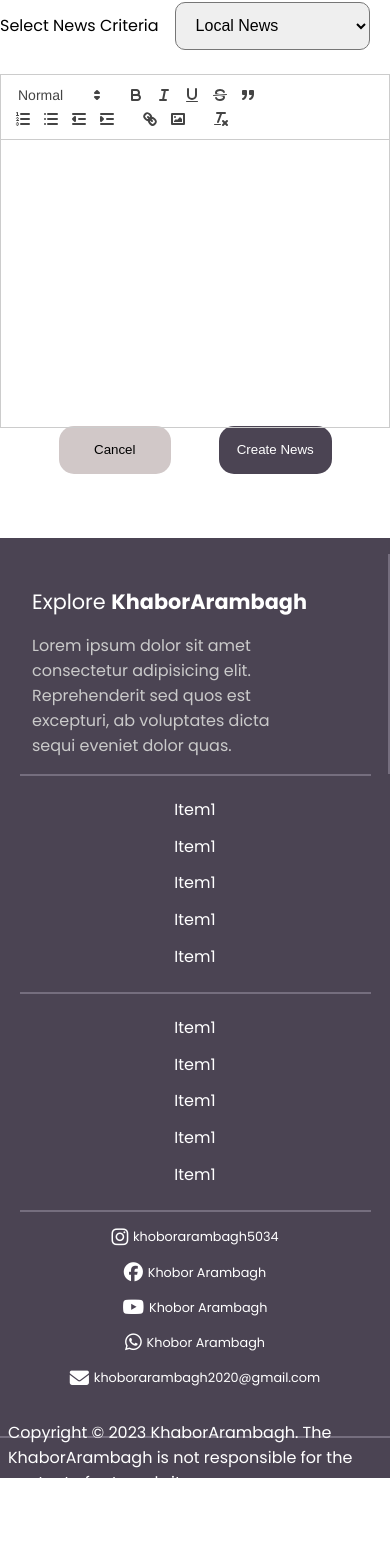
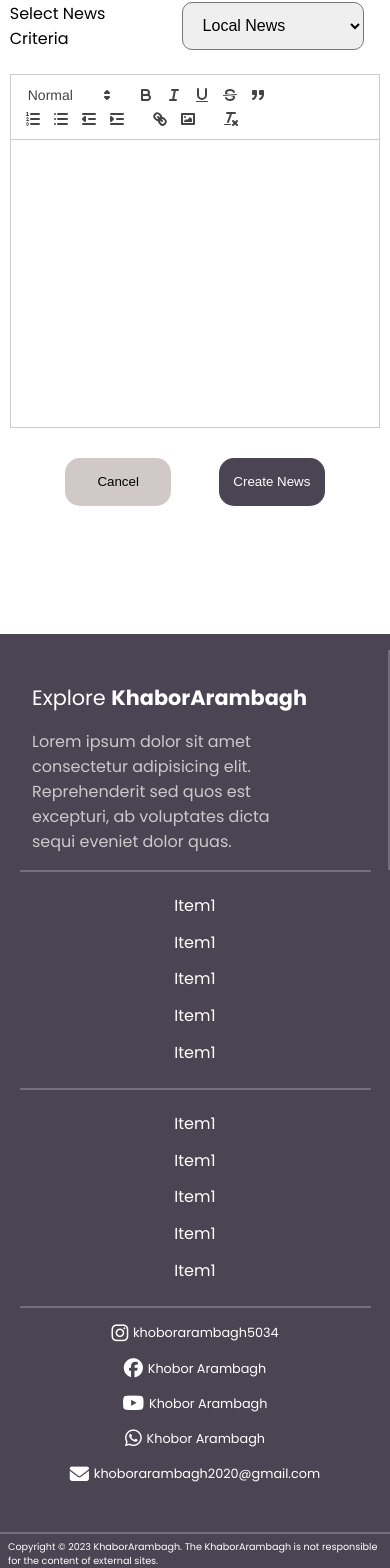
Before and after one commit to ArmanShaikh05/Khabor-Arambagh-Admin, a React (Create React App) app: page /new in a window 390 px wide. Shown: the part 419-1987 px from the top of the page. Before the commit the page ends 1897 px from the top, so only its background shows below. Built offline with nearby package versions, Linux system fonts and the light colour scheme; a web font is replaced by a local one.

Commit message:
responsive design improve

```diff
--- a/src/App.css
+++ b/src/App.css
@@ -281,12 +281,13 @@ a {
   display: flex;
   flex-wrap: wrap;
   row-gap: 0.3rem;
+  justify-content: center;
 }
 
 .newsCard {
   background-color: var(--background-color);
-  height: 23.5rem;
-  width: 30rem;
+  height: 50vh;
+  width: 30vw;
   border-radius: 10px;
   color: white;
   position: relative;
@@ -383,6 +384,7 @@ a {
   margin: 0 auto;
   padding: 2rem 0;
   margin-top: 5rem;
+  width: 95%;
 }
 
 .newsform input {
@@ -503,7 +505,7 @@ a {
   display: flex;
   gap: 3rem;
   width: 70%;
-  margin: auto;
+  margin: 4rem auto;
 }
 
 .select-area{
@@ -555,6 +557,11 @@ a {
   font-weight: 700;
   pointer-events: none;
 }
+
+.footer-text{
+  font-size: 0.8rem;
+}
+
 .footer-box {
   border-right: 2px solid var(--background-light-variant);
   padding: 1rem 2rem;
--- a/src/Components/Footer.js
+++ b/src/Components/Footer.js
@@ -96,8 +96,10 @@ const Footer = () => {
         </div>
       </div>
       <div className="footer-copyright">
-          Copyright © 2023 KhaborArambagh. The KhaborArambagh is not responsible
-          for the content of external sites.
+          <p className="footer-text">
+            Copyright © 2023 KhaborArambagh. The KhaborArambagh is not responsible
+            for the content of external sites.
+          </p>
 
       </div>
     </footer>
--- a/src/css/mediaQuery.css
+++ b/src/css/mediaQuery.css
@@ -39,7 +39,7 @@
 }
 }
 
-@media (max-width: 780px) {
+@media (max-width: 800px) {
   body {
     overflow-x: hidden;
   }
@@ -68,13 +68,6 @@
     padding: 0.2rem 0.5rem;
     min-height: 5rem;
   }
-}
-
-@media screen and (max-width: 550px) {
-  .conetent-wrapper {
-    width: 100%;
-    margin: 0;
-  }
 
   .footer {
     display: flex;
@@ -97,6 +90,13 @@
   .footer-copyright {
     padding-left: 0.5rem;
   }
+}
+
+@media screen and (max-width: 550px) {
+  .conetent-wrapper {
+    width: 95%;
+    margin: 0;
+  }
 
   .newspaper-section{
     margin: 0;
@@ -108,3 +108,10 @@
     width: 50%;
   }
 }
+
+@media screen and (max-width: 450px) {
+  .footer-text{
+    font-size: 0.6rem;
+    width: 100vw;
+  }
+}
```
